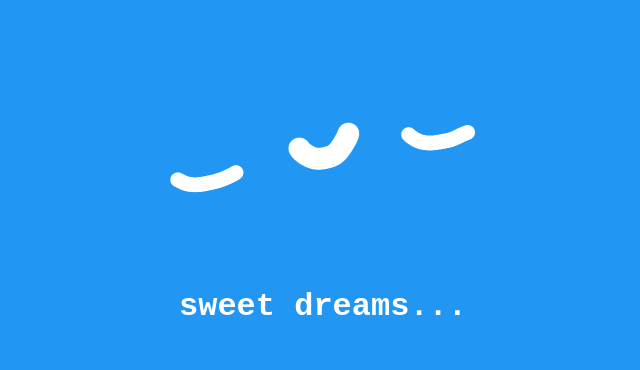
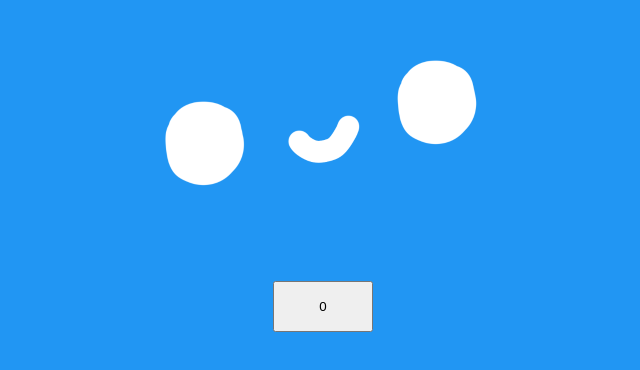
Before and after one commit to IMOitself/ovo, a React (Vite) app: page / in a window 1280 px wide. Shown: the part 254-624 px from the top of the page, without its empty margins (317-957 px from the left). Built offline with nearby package versions, Linux system fonts and the light colour scheme.

Commit message:
feat: add base blinking logic

```diff
--- a/src/App.css
+++ b/src/App.css
@@ -22,3 +22,8 @@
 .ovo {
   overflow: hidden;
 }
+
+button {
+  padding: 16px;
+  min-width: 100px;
+}
--- a/src/App.jsx
+++ b/src/App.jsx
@@ -1,21 +1,23 @@
 import { useState } from 'react'
 import './App.css'
 
-function blink(){
+export default function App() {
+  const [isEyesOpen, setIsEyesOpen] = useState(0);
+  const [styleDisplay, setStyleDisplay] = useState('none');
 
-}
-
-export default function App() {
-  const [isEyesOpen, setIsEyesOpen] = useState(false);
+  function blink(){
+    setIsEyesOpen(isEyesOpen == 0 ? 1 : 0)
+    setStyleDisplay(isEyesOpen == 0 ? 'flex' : 'none')
+  }
 
   return (
     <div className="bg">
       <div className="ovo">
-        <img className="ovo-open" src={"bit_def.png"} style={{display: 'none'}} />
+        <img className="ovo-open" src={"bit_def.png"} style={{display: {styleDisplay}}} />
         <img className="ovo-close" src={"bit_blinks.png"}/>
       </div>
 
-      sweet dreams...
+      <button onClick={blink}>{isEyesOpen}</button>
     </div>
   )
 }
```
